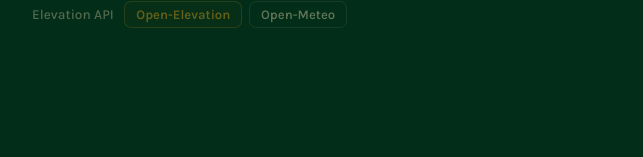
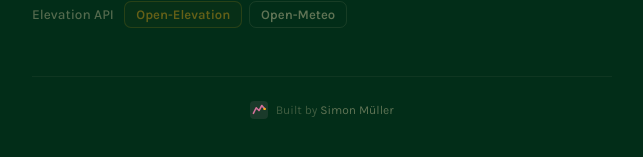
Before and after one commit to seimon-m/performance-distance-planner, a SvelteKit app: page / in a window 1280 px wide. Shown: the part 407-564 px from the top of the page, without its empty margins (318-961 px from the left). Built offline with nearby package versions, Linux system fonts and the light colour scheme.

Commit message:
Add footer with attribution and improve elevation API error handling

```diff
--- a/src/routes/+page.svelte
+++ b/src/routes/+page.svelte
@@ -29,6 +29,9 @@
 						? `Elevation batch ${batch}/${total} — ${status}…`
 						: `Fetching elevation data (batch ${batch}/${total})…`;
 				});
+				if (!hasElevationData(track)) {
+					app.error = 'Elevation API returned no data. Try a different Elevation API.';
+				}
 			}
 
 			app.currentTrack = track;
@@ -312,6 +315,11 @@
 			</button>
 		</div>
 	{/if}
+
+	<footer>
+		<img src="/favicon.svg" alt="" class="footer-logo" />
+		<span>Built by <a href="https://seimon.ch" target="_blank" rel="noopener">Simon Müller</a></span>
+	</footer>
 </main>
 
 <style>
@@ -846,4 +854,33 @@
 	.export-btn:active {
 		transform: scale(0.97);
 	}
+
+	/* ── Footer ── */
+
+	footer {
+		display: flex;
+		align-items: center;
+		justify-content: center;
+		gap: 0.45rem;
+		margin-top: 3rem;
+		padding: 1.5rem 0;
+		border-top: 1px solid rgba(210, 201, 160, 0.06);
+		font-size: 0.75rem;
+		color: rgba(210, 201, 160, 0.3);
+	}
+
+	.footer-logo {
+		width: 18px;
+		height: 18px;
+	}
+
+	footer a {
+		color: rgba(210, 201, 160, 0.45);
+		text-decoration: none;
+		transition: color 0.15s;
+	}
+
+	footer a:hover {
+		color: #D4719A;
+	}
 </style>
--- a/src/routes/info/+page.svelte
+++ b/src/routes/info/+page.svelte
@@ -283,6 +283,11 @@
 			Once calculated, you can export all stage data as a <strong>CSV file</strong> for use in spreadsheets or further planning. The export includes day number, distance, ascent, descent, and performance distance for each stage.
 		</p>
 	</section>
+
+	<footer>
+		<img src="/favicon.svg" alt="" class="footer-logo" />
+		<span>Built by <a href="https://seimon.ch" target="_blank" rel="noopener">Simon Müller</a></span>
+	</footer>
 </main>
 
 <style>
@@ -515,4 +520,33 @@
 		color: rgba(210, 201, 160, 0.55);
 		margin-top: 0.3rem;
 	}
+
+	/* ── Footer ── */
+
+	footer {
+		display: flex;
+		align-items: center;
+		justify-content: center;
+		gap: 0.45rem;
+		margin-top: 3rem;
+		padding: 1.5rem 0;
+		border-top: 1px solid rgba(210, 201, 160, 0.06);
+		font-size: 0.75rem;
+		color: rgba(210, 201, 160, 0.3);
+	}
+
+	.footer-logo {
+		width: 18px;
+		height: 18px;
+	}
+
+	footer a {
+		color: rgba(210, 201, 160, 0.45);
+		text-decoration: none;
+		transition: color 0.15s;
+	}
+
+	footer a:hover {
+		color: #D4719A;
+	}
 </style>
```
Also changed, not shown: 1 other file (tests, documents, lock files or other folders).
